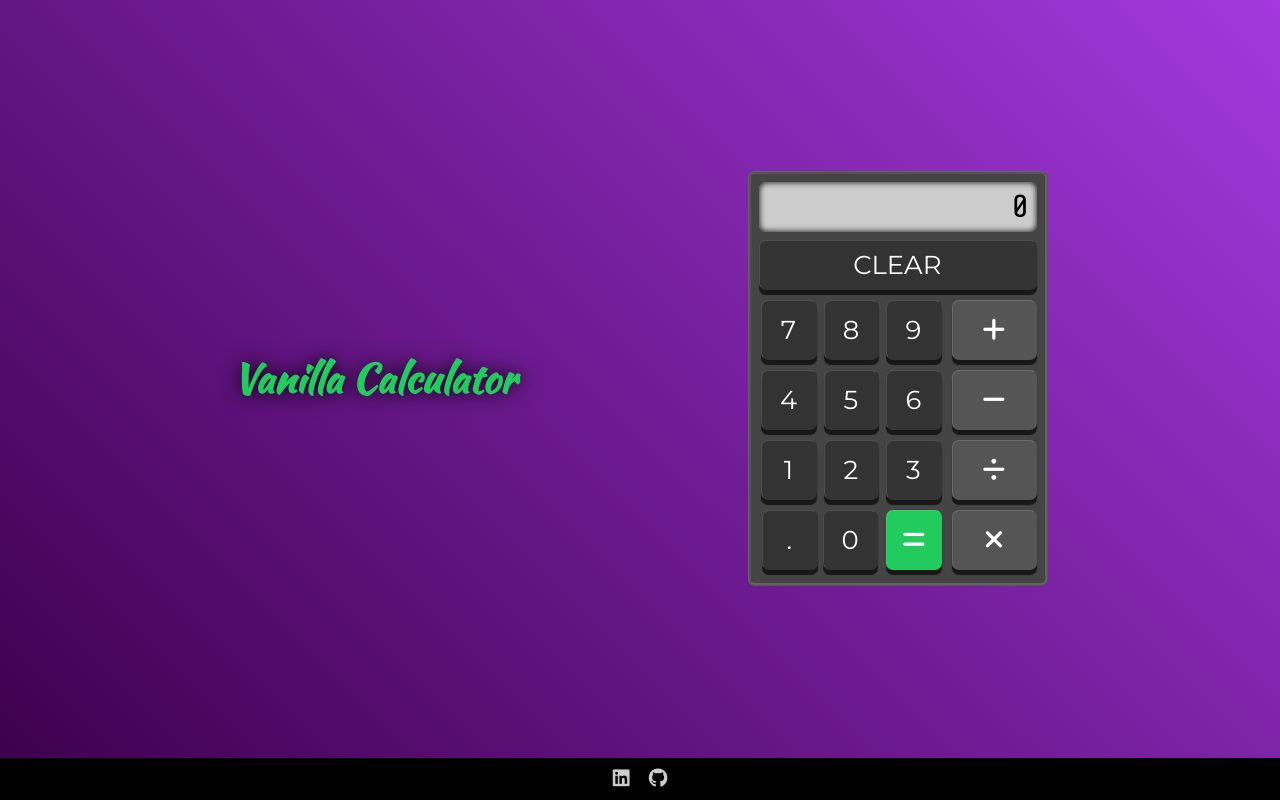
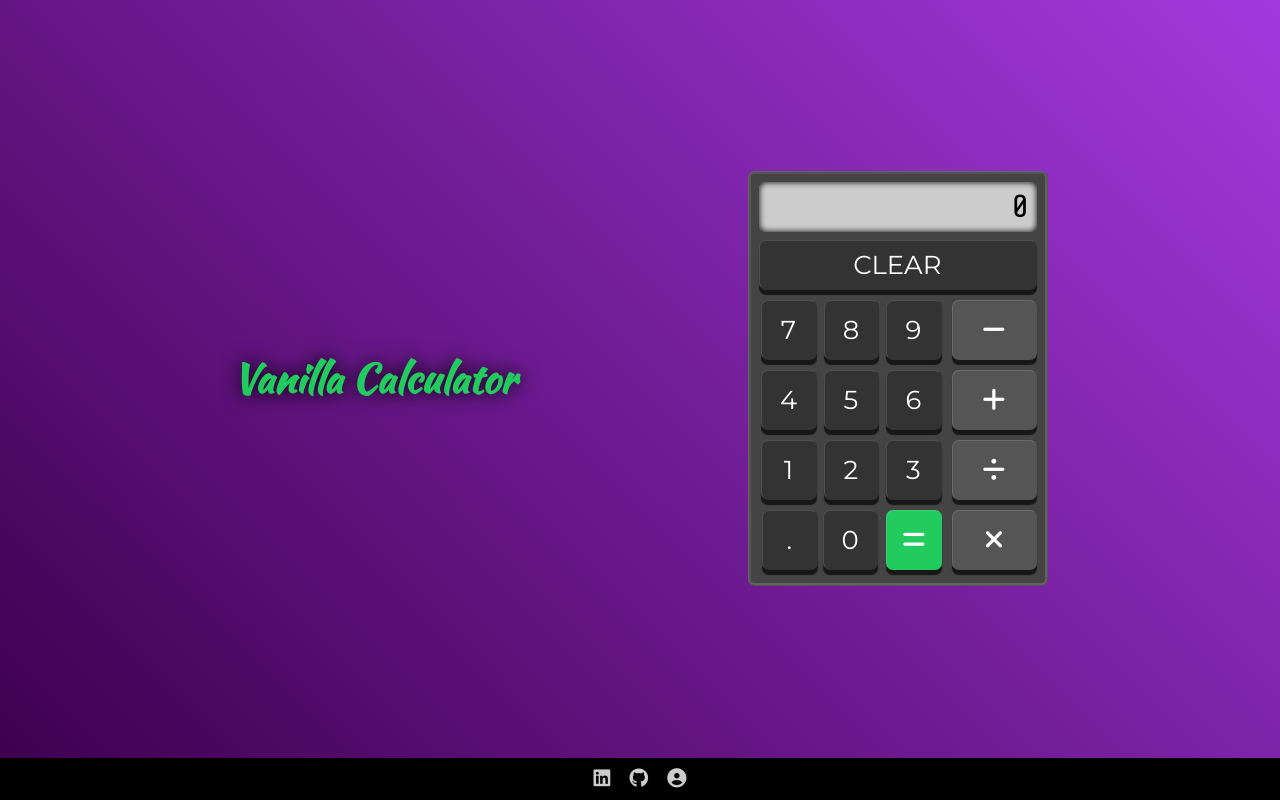
Before and after one commit to diegohartmann/calculadora-js, a plain HTML site: page index.html in a window 1280 px wide. Drawn offline with nearby package versions, Linux system fonts and the light colour scheme.

Commit message:
plus and minus swaped

```diff
--- a/index.html
+++ b/index.html
@@ -50,15 +50,18 @@
 
                 <div class="operacoes">
 
+                    <div class="operacao btn" data-inputs='-#m' data-val="-">
+                        <i class="fas fa-minus"></i>
+                    </div>
+
                     <div class="operacao btn" data-inputs='+#p' data-val="+">
                         <i class="fas fa-plus"></i>
                     </div>
-                    <div class="operacao btn" data-inputs='-#m' data-val="-">
-                        <i class="fas fa-minus"></i>
-                    </div>
+
                     <div class="operacao btn" data-inputs='/#d' data-val="/">
                         <i class="fas fa-divide"></i>
                     </div>
+
                     <div class="operacao btn" data-inputs='*#x#t' data-val="*">
                         <i class="fas fa-times"></i>
                     </div>
@@ -83,6 +86,10 @@
             <i class="fab fa-github"></i>
         </a>
 
+        <a href="https://diegohart.com/" target="_blank" rel="noopener noreferrer">
+            <i class="fas fa-user-circle"></i>
+        </a>
+
 
     </footer>
 
```
